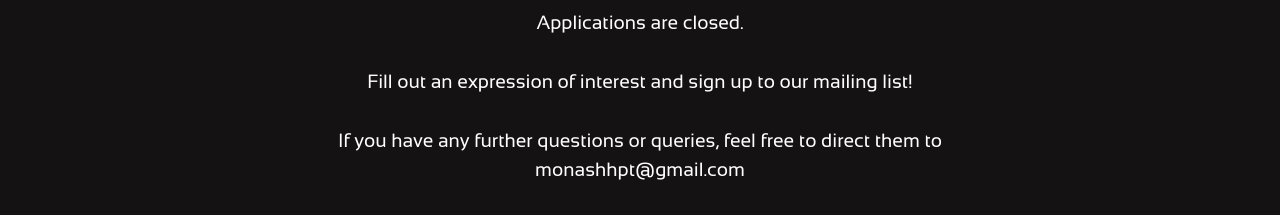
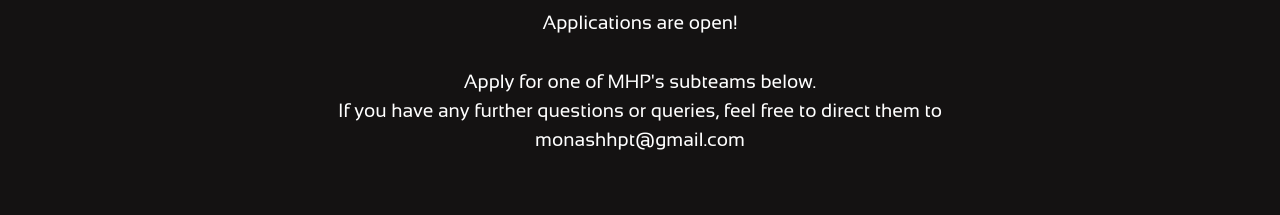
Before and after one commit to monash-human-power/MHP_Website_V2, a Next.js app: page /join in a window 1280 px wide. Shown: the part 1140-1355 px from the top of the page. Built offline with nearby package versions, Linux system fonts and the light colour scheme; a web font is replaced by a local one.

Commit message:
feat: Updated appearance of application card and carousel

```diff
--- a/app/components/ApplicationCarousel/ApplicationCard.tsx
+++ b/app/components/ApplicationCarousel/ApplicationCard.tsx
@@ -35,7 +35,7 @@ export default function ApplicationCard({
               alt={`Subteam ${subteam}`}
               className="w-full h-full object-cover"
             />
-            <div className="absolute inset-0 bg-gradient-to-b from-transparent to-[#000000b1] flex flex-col justify-end align-middle p-5">
+            <div className="absolute inset-0 bg-gradient-to-b from-transparent to-[#000000]/60 flex flex-col justify-end align-middle p-5">
               <p className="z-10 font-bold text-lg text-white">{subteam}</p>
             </div>
           </div>
@@ -49,9 +49,9 @@ export default function ApplicationCard({
               // onClick={() => setIsOpen((prev) => !prev)} TODO: add a collapse button
               initial={{ opacity: 0, x: 0 }}
               animate={{ opacity: 1, x: 20 }}
-              exit={{ opacity: 0}}
+              exit={{ opacity: 0 }}
               key={subteam}
-            className=" relative z-0 -ml-20 pl-20 p-5 h-[400px] min-w-2xl bg-red-400 rounded-xl"
+              className=" relative z-0 -ml-20 pl-20 p-5 h-[400px] min-w-2xl bg-[#000000]/80 text-white  rounded-xl"
             >
               BSDBUIA;IKBDASO;HDIOA IJBFIBUSDF
             </motion.div>
--- a/app/components/ApplicationCarousel/ApplicationCarousel.tsx
+++ b/app/components/ApplicationCarousel/ApplicationCarousel.tsx
@@ -123,10 +123,10 @@ export default function ApplicationCarousel() {
   }, [xMotionValue, isHovered]);
 
   return (
-    <div className="overflow-hidden">
+    <div className="overflow-hidden ">
       <motion.div
         ref={scrollRef}
-        className="w-full mt-12 sticky flex flex-row nowrap justify-between bg-red-500 cursor-grab active:cursor-grabbing"
+        className="w-full mt-12 sticky flex flex-row nowrap justify-between  cursor-grab active:cursor-grabbing"
         onMouseEnter={() => setIsHovered(true)}
         onMouseLeave={() => setIsHovered(false)}
         onPointerDown={handlePointerDown}
--- a/app/join/page.tsx
+++ b/app/join/page.tsx
@@ -37,14 +37,12 @@ export default function Join() {
               margin: "0 auto",
             }}
           >
-            <p>Applications are closed.</p>
-            <br></br>
+            <p>Applications are open!</p>
+            <br/>
+
             <p>
-              Fill out an expression of interest and sign up to our mailing
-              list!
-            </p>
-            <br></br>
-            <p>
+              Apply for one of MHP's subteams below.            <br/>
+
               If you have any further questions or queries, feel free to direct
               them to monashhpt@gmail.com
             </p>
```
Lines whose indentation alone changed are shown as unchanged.
